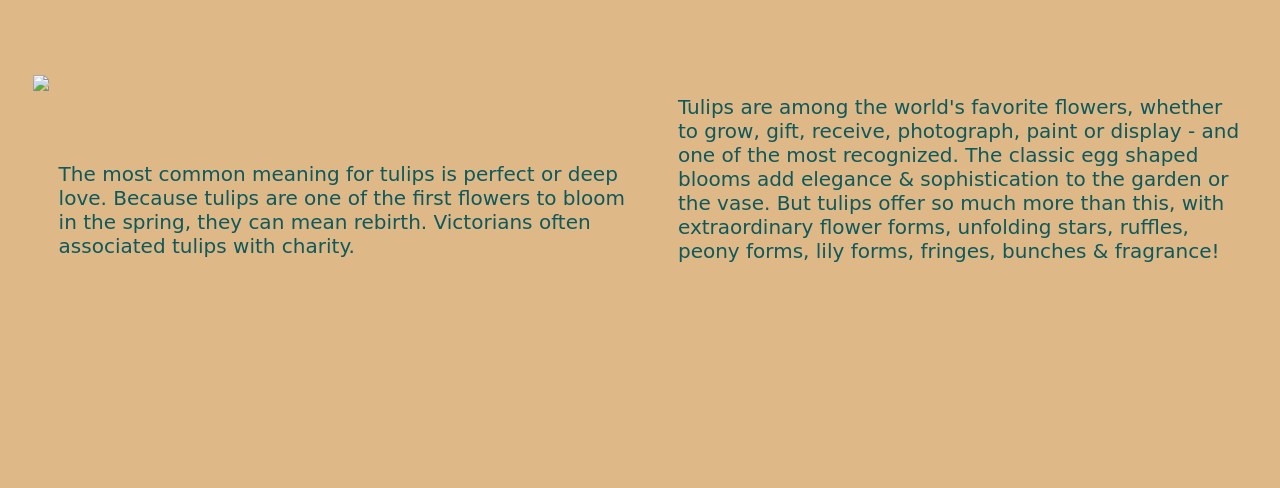
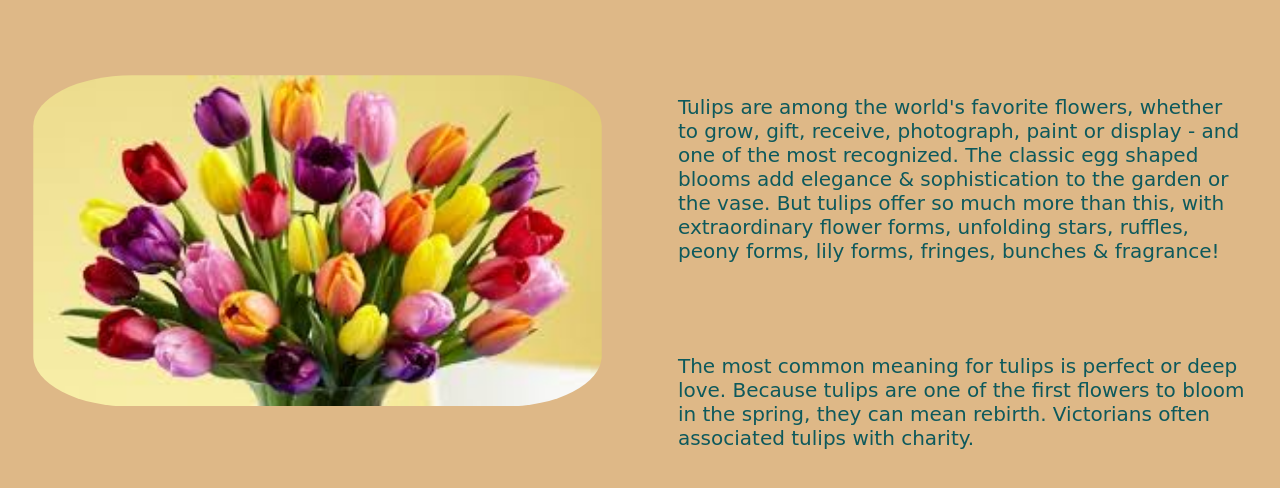
Before and after one commit to sapphireCodes/Flowers, a plain HTML site: page tulip.html in a window 1280 px wide. Shown: the part 150-638 px from the top of the page. Drawn offline with Linux system fonts and the light colour scheme.

Commit message:
Update tulip.html

```diff
--- a/tulip.html
+++ b/tulip.html
@@ -6,7 +6,7 @@
     </head>
     <body>
         <h1>Tulip</h1>
-        <img src="Images/tulip.jpg"/>
+        <img src="tulip.jpg"/>
         <p>Tulips are among the world's favorite flowers, whether to grow, gift, receive, photograph, paint or display - and one of the most recognized. The classic egg shaped blooms add elegance & sophistication to the garden or the vase. But tulips offer so much more than this, with extraordinary flower forms, unfolding stars, ruffles, peony forms, lily forms, fringes, bunches & fragrance!</p>
         <p>The most common meaning for tulips is perfect or deep love. Because tulips are one of the first flowers to bloom in the spring, they can mean rebirth. Victorians often associated tulips with charity.</p>
     </body>
```
